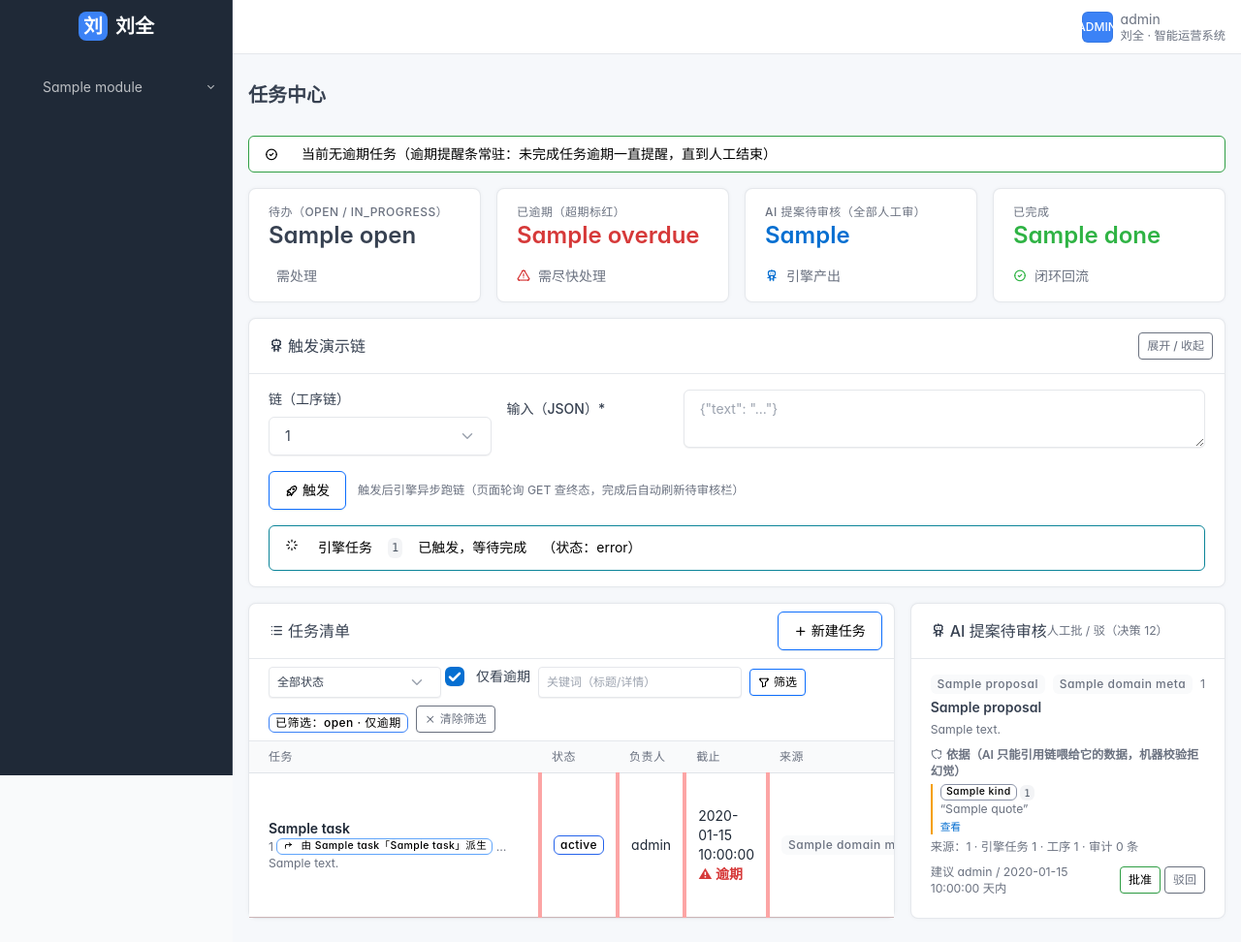
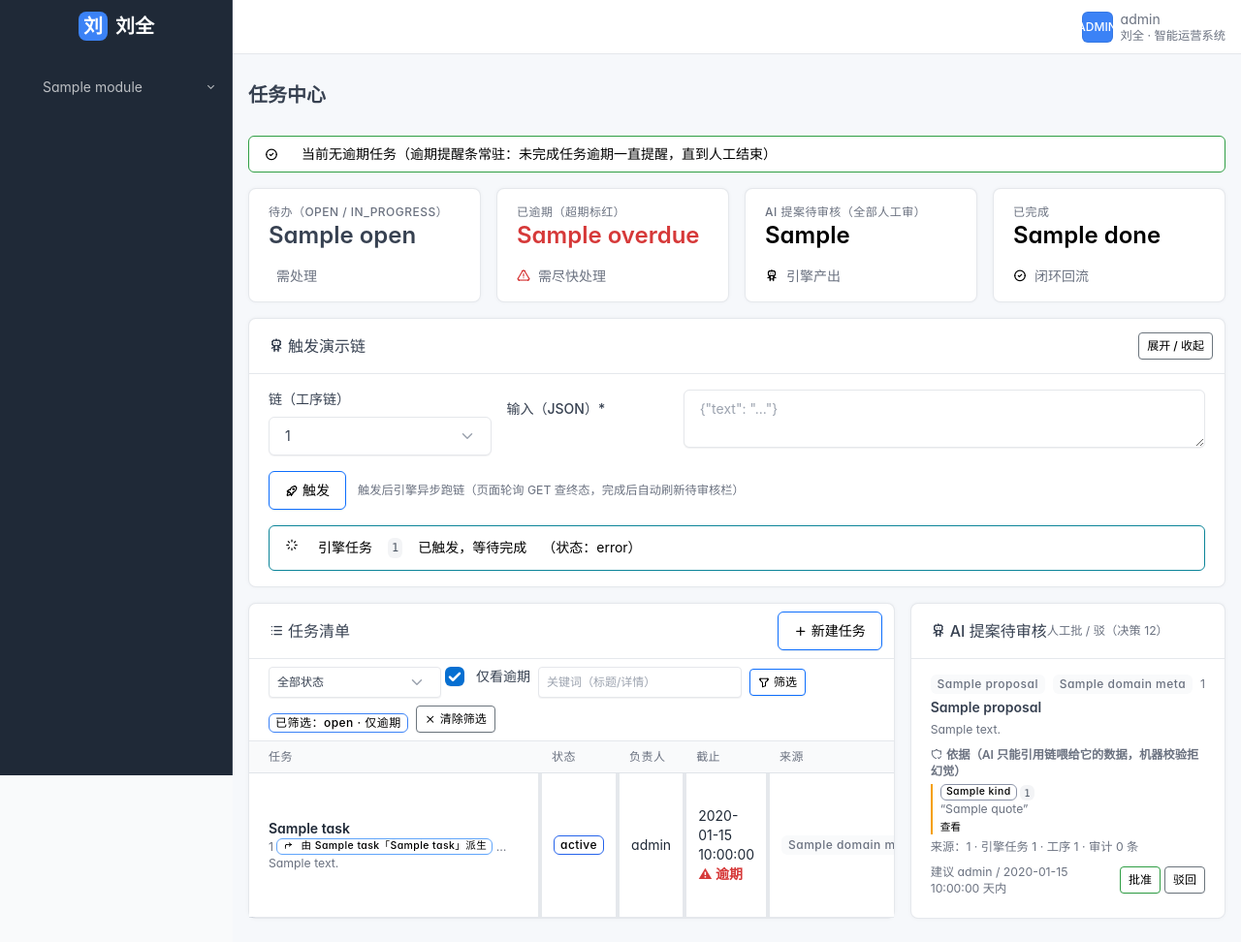
Before and after one commit to winhous/liuquan, a FastAPI app: template web/templates/tasks.html in a window 1280 px wide. Shown: the whole page at 97% size. Run offline with FastAPI, Linux system fonts and the light colour scheme; the template is opened without the code that fills it: most values are stand-ins (such as "Sample title", 1, 10 or a date in 2020); data that the repository does not hold is empty; parts of the project's set-up code (start-up, migrations or seed data) failed here and were passed over; some libraries are stand-ins or nearby versions.

Commit message:
fix: 去彩色补全——outline 按钮（派生/阻塞/作废等）+btn-link+表格竖线+非徽章彩色文字统一黑色（用户复核：字体/竖线/按钮还有彩色残留）+ 变更日志留痕

```diff
--- a/web/static/app.css
+++ b/web/static/app.css
@@ -2,9 +2,7 @@
 
 /* ===== 复核反馈（2026-08-28）：整体去"花花绿绿" =====
    所有色块（徽章/标签）改为【白底 + 对应颜色边框 + 黑色文字】：
-   颜色值保持不变，只把背景填充改成边框色，文字统一黑色。 */
-
-/* 优先级徽章（历史遗留类，页面已不展示 P0-P3，保留定义防回归） */
+   颜色值保持不变，只把背景填充改成边框色，文字统一黑色。 *//* 优先级徽章（历史遗留类，页面已不展示 P0-P3，保留定义防回归） */
 .prio-P0 { background: #fff; border: 1px solid #dc2626; color: #000; }
 .prio-P1 { background: #fff; border: 1px solid #ea580c; color: #000; }
 .prio-P2 { background: #fff; border: 1px solid #2563eb; color: #000; }
@@ -100,3 +98,51 @@
 .proposal-list::-webkit-scrollbar { width: 6px; }
 .proposal-list::-webkit-scrollbar-thumb { background: #d3dae6; border-radius: 3px; }
 .proposal-list::-webkit-scrollbar-thumb:hover { background: #b6c0d2; }
+
+/* ===== 复核反馈（2026-08-28）：文字/线条也统一黑色（第一轮只边框化了色块背景）=====
+   1. outline 按钮（派生/阻塞/作废/开始/解除阻塞/清除筛选等）：白底 + 色边框 + 黑字
+      ——上一轮只处理了实心按钮（btn-primary 等），outline 按钮漏了，文字仍是
+      蓝色/红色/灰色等彩色；
+   2. 表格列竖线统一为 Tabler 默认浅灰（逾期行 table-danger 的竖线是粉红
+      rgb(204,181,183)，与其他行不一致——覆盖为同一浅灰）；
+   3. 页面彩色文字（text-primary/text-info/text-success 等非徽章处）统一黑色
+      （徽章已有专用规则覆盖，不重复）。 */
+
+/* 1) outline 按钮：白底 + 对应色边框 + 黑字（hover 同色淡底保持可点识别） */
+.page-body .btn-outline-primary {
+  background: #fff !important; border: 1px solid #0d6efd !important; color: #000 !important; }
+.page-body .btn-outline-primary:hover { background: #eaf2ff !important; color: #000 !important; }
+.page-body .btn-outline-success {
+  background: #fff !important; border: 1px solid #2f9e44 !important; color: #000 !important; }
+.page-body .btn-outline-success:hover { background: #ebfbee !important; color: #000 !important; }
+.page-body .btn-outline-danger {
+  background: #fff !important; border: 1px solid #f03e3e !important; color: #000 !important; }
+.page-body .btn-outline-danger:hover { background: #ffe3e3 !important; color: #000 !important; }
+.page-body .btn-outline-info {
+  background: #fff !important; border: 1px solid #0c8599 !important; color: #000 !important; }
+.page-body .btn-outline-info:hover { background: #e3fafc !important; color: #000 !important; }
+.page-body .btn-outline-secondary {
+  background: #fff !important; border: 1px solid #6c757d !important; color: #000 !important; }
+.page-body .btn-outline-secondary:hover { background: #f1f3f5 !important; color: #000 !important; }
+/* 弹窗「取消」btn-link 也统一黑字（避免蓝色链接文字） */
+.page-body .btn-link { color: #000 !important; }
+.page-body .btn-link:hover { color: #000 !important; text-decoration: underline; }
+
+/* 2) 表格列竖线统一浅灰（覆盖逾期行 table-danger 的粉红竖线，全表一致） */
+.table > :not(caption) > * > * {
+  border-color: rgba(4, 32, 69, 0.1) !important;
+}
+/* 逾期行：左侧 4px 红条保留作行级提示（决策 11 修订：逾期标红），
+   但列竖线颜色与普通行一致（上一条规则已覆盖） */
+.table .table-danger td { background-color: #fff; border-left: 4px solid #fca5a5; }
+
+/* 3) 非徽章彩色文字统一黑色（徽章类 .badge.* 已有专规覆盖，这里只处理
+    text-primary/text-info/text-success 直接用在文字/图标上的情况） */
+.page-body .text-primary:not(.badge) { color: #000 !important; }
+.page-body .text-success:not(.badge) { color: #000 !important; }
+.page-body .text-info:not(.badge) { color: #000 !important; }
+/* 提醒条内的「查看逾期任务」链接（alert-link 默认红色）也统一黑色；
+   逾期红字「⚠ 逾期」为决策 11 修订保留项，不在此列 */
+.page-body .alert-link { color: #000 !important; font-weight: 600; }
+/* 派生链接（a.badge 复用）已在徽章规则里统一黑字；统计卡图标 ti 图标继承
+   父级文字色，随上面规则一并变黑（图标本身无色语义） */
```
Also changed, not shown: docs/变更日志.md (+6 -0 lines).
